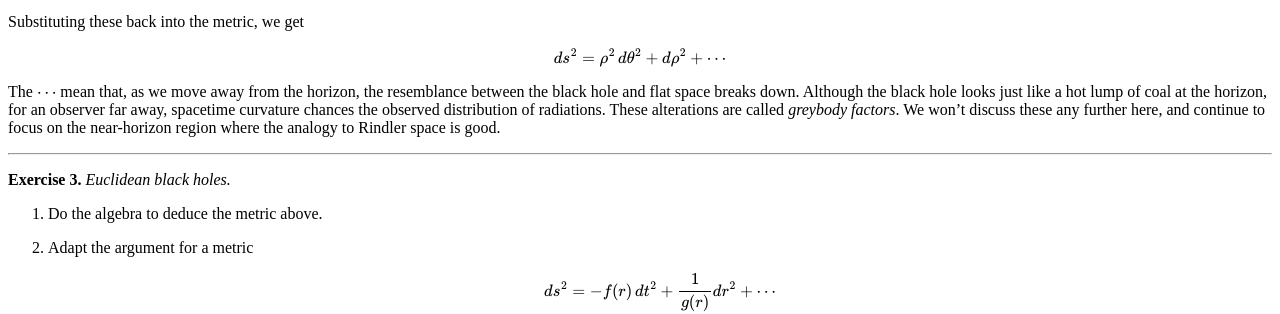
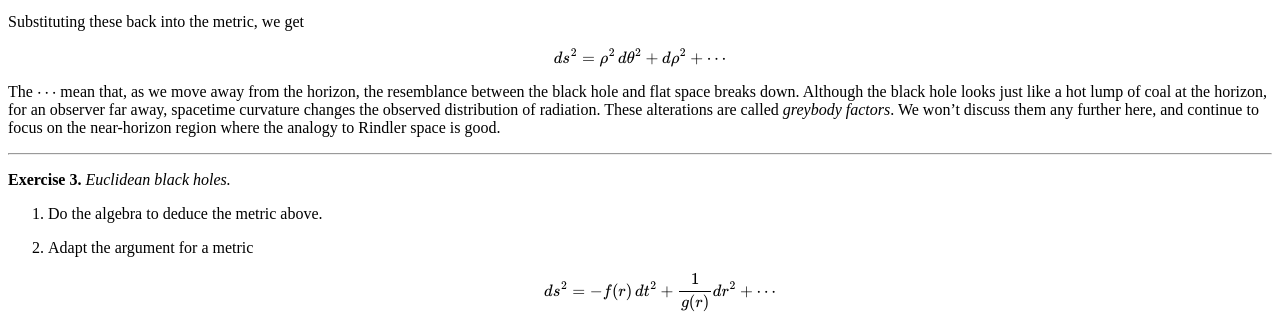
Before and after one commit to hapax/hapax.github.io, a Jekyll site: the page built from _posts/2019-07-28-imaginary-time.md, in a window 1280 px wide and 900 px high, scrolled down 5595 px. Shown: the part 177-491 px from the top of the window. Built offline with Jekyll 4.4.1, drawn with Linux system fonts in a browser that asks for light colours; our own code applies the rules of GitHub Pages for plain Markdown files; formulas are drawn with MathJax 3; a script that is not in the unit is left out.

Commit message:
Update blog

```diff
--- a/_posts/2019-07-28-imaginary-time.md
+++ b/_posts/2019-07-28-imaginary-time.md
@@ -456,10 +456,10 @@ $$
 The $\cdots$ mean that, as we move away from the horizon, the
 resemblance between the black hole and flat space breaks down.
 Although the black hole looks just like a hot lump of coal at the
-horizon, for an observer far away, spacetime curvature chances the
-observed distribution of radiations.
+horizon, for an observer far away, spacetime curvature changes the
+observed distribution of radiation.
 These alterations are called *greybody factors*.
-We won't discuss these any further here, and continue to focus on the
+We won't discuss them any further here, and continue to focus on the
 near-horizon region where the analogy to Rindler space is good.
 
 ---
```
Also changed, not shown: _posts/2019-09-04-scrubland.md (+2 -2 lines).
